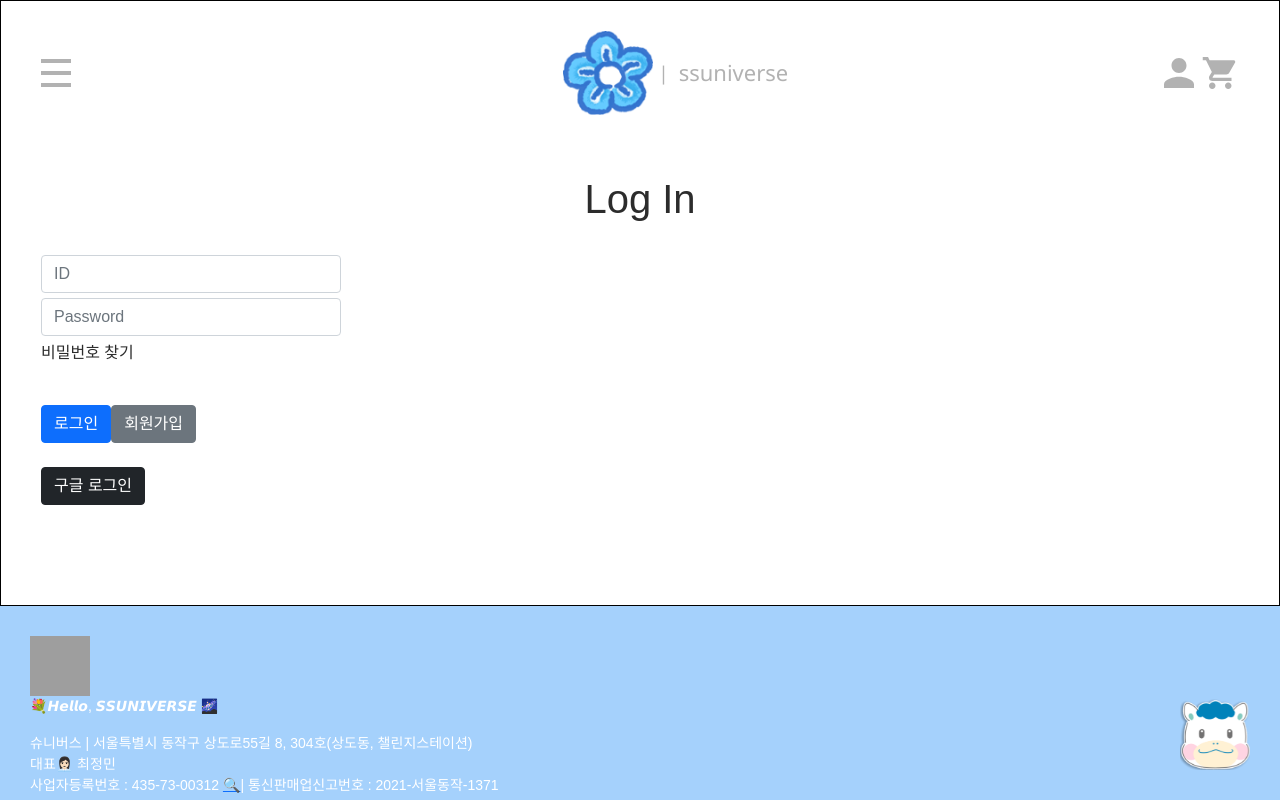
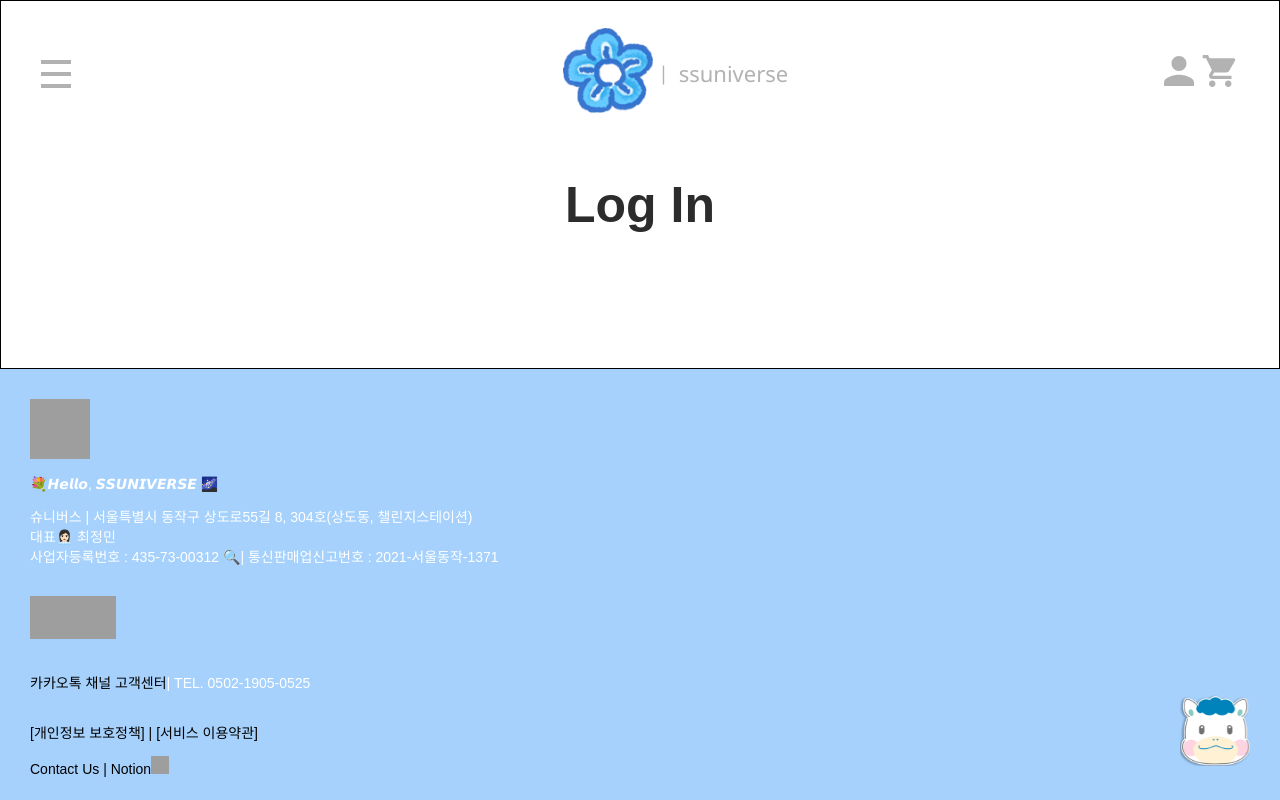
Before and after one commit to ssunivs/front-ssunivs-store, a React (Create React App) app: page /LogIn in a window 1280 px wide. Shown: the top 800 px of the page. Built offline with nearby package versions, Linux system fonts and the light colour scheme; grey boxes are pictures that could not be loaded.

Commit message:
부트스트랩 제거

```diff
--- a/src/index.js
+++ b/src/index.js
@@ -1,7 +1,7 @@
 import React from 'react';
 import ReactDOM from 'react-dom';
 import App from 'App';
-import 'bootstrap/dist/css/bootstrap.css'
+// import 'bootstrap/dist/css/bootstrap.css'
 
 ReactDOM.render(
   <React.StrictMode>
--- a/src/pages/LogIn.js
+++ b/src/pages/LogIn.js
@@ -1,30 +1,7 @@
-import { Button, ButtonToolbar } from 'react-bootstrap';
-import styles from "pages/LogIn.module.css";
-
 function LogIn(){
     return (
         <div>
-            <h1>Log In</h1><br></br>
-            <div className={styles.logInBox}>
-                <input id={styles.idBox}  type="text" class="form-control" placeholder="ID" aria-describedby="basic-addon1"/>
-            </div>
-
-            <div className={styles.logInBox}>
-                <input id={styles.passwordBox} type="text" class="form-control" placeholder="Password" aria-describedby="basic-addon1"/>
-            </div>
-                <p>비밀번호 찾기</p>
-            <br></br>
-            <ButtonToolbar>
-                <Button variant="primary">로그인</Button>
-                <Button variant="secondary">회원가입</Button>
-                {/* <Button variant="success">네이버 로그인</Button>
-                <Button variant="warning">카카오 로그인</Button> */}
-                {/* <Button variant="info">Info</Button>
-                <Button variant="light">Light</Button> */}
-            </ButtonToolbar><br></br>
-            <ButtonToolbar>
-                <Button variant="dark">구글 로그인</Button>
-            </ButtonToolbar>
+            <h1>Log In</h1>
         </div>
     );
 }
--- a/src/pages/LogIn.module.css
+++ /dev/null
@@ -1,8 +0,0 @@
-.logInBox{
-    width: 300px;
-}
-
-#passwordBox{
-    margin-top: 5px;
-    margin-bottom: 5px;
-}
```
